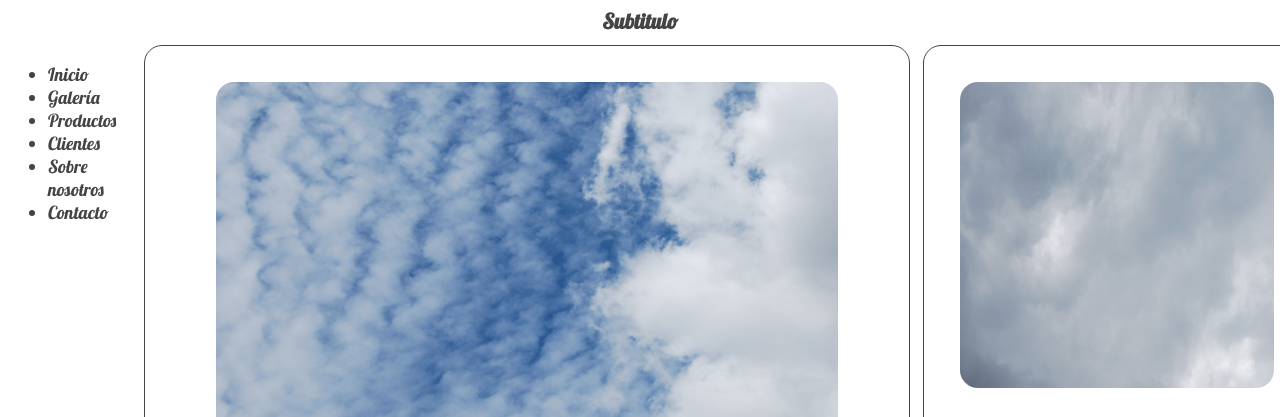
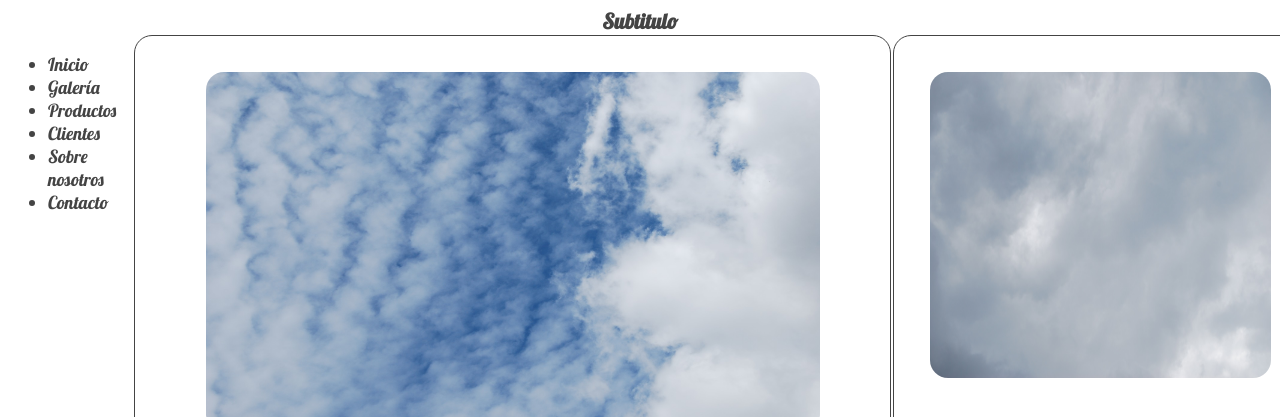
Before and after one commit to Ekaterina987/Interfaces_Ekaterina, a plain HTML site: page Ejercicios grid/Ejercicio 10/Ejercicio 10.html in a window 1280 px wide. Shown: the part 93-510 px from the top of the page. Drawn offline with Linux system fonts and the light colour scheme.

Commit message:
Ejercicio 10

```diff
--- a/Ejercicios grid/Ejercicio 10/Ejercicio 10.css
+++ b/Ejercicios grid/Ejercicio 10/Ejercicio 10.css
@@ -4,9 +4,8 @@ html{
 
 .wrapper {
 	display: grid;
-	grid-gap: 10px;
 	color: #444;
-	grid-template-columns: repeat(12, 1fr);
+
 	font-family: 'Lobster', cursive;
 	grid-template-columns: 10% repeat(auto-fill, minmax(30%, 1fr));
 	grid-template-rows: 15vh 60vh 45vh 15vh;
```
